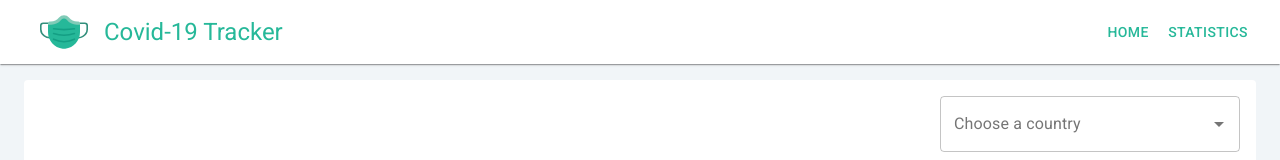
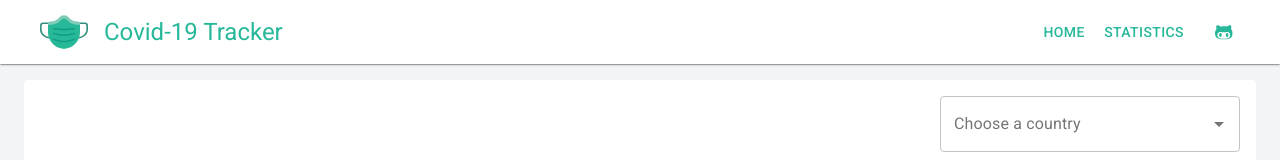
Before and after one commit to doc22940/covid-tracker, a React (Create React App) app: page /stats in a window 1280 px wide. Shown: the top 160 px of the page. Built offline with nearby package versions, Linux system fonts and the light colour scheme; no server answers.

Commit message:
github icon added

```diff
--- a/package.json
+++ b/package.json
@@ -5,6 +5,7 @@
   "dependencies": {
     "@fortawesome/fontawesome-free": "^5.14.0",
     "@fortawesome/fontawesome-svg-core": "^1.2.30",
+    "@fortawesome/free-brands-svg-icons": "^5.15.1",
     "@fortawesome/free-solid-svg-icons": "^5.14.0",
     "@fortawesome/react-fontawesome": "^0.1.11",
     "@material-ui/core": "^4.11.0",
--- a/src/components/TopBar.js
+++ b/src/components/TopBar.js
@@ -1,7 +1,8 @@
 import React from 'react';
 import { makeStyles } from '@material-ui/core/styles';
-import { AppBar, Typography, Toolbar, Button } from '@material-ui/core';
+import { AppBar, Typography, Toolbar, Button, Link } from '@material-ui/core';
 import { Link as RouterLink } from 'react-router-dom';
+import { FontAwesomeIcon } from '@fortawesome/react-fontawesome';
 
 import Logo from './Logo';
 
@@ -51,6 +52,12 @@ function TopBar() {
                     >
                         Statistics
                     </Button>
+                    <Button href="#" className={styles.link}>
+                        <FontAwesomeIcon
+                            icon={['fab', 'github-alt']}
+                            size="lg"
+                        />
+                    </Button>
                 </Toolbar>
             </AppBar>
         </div>
--- a/src/index.js
+++ b/src/index.js
@@ -4,8 +4,9 @@ import App from './App';
 import * as serviceWorker from './serviceWorker';
 import { library } from '@fortawesome/fontawesome-svg-core';
 import { fas } from '@fortawesome/free-solid-svg-icons';
+import { fab } from '@fortawesome/free-brands-svg-icons';
 
-library.add(fas);
+library.add(fas, fab);
 
 ReactDOM.render(
     <React.StrictMode>
```
Also changed, not shown: 1 other file (tests, documents, lock files or other folders).
